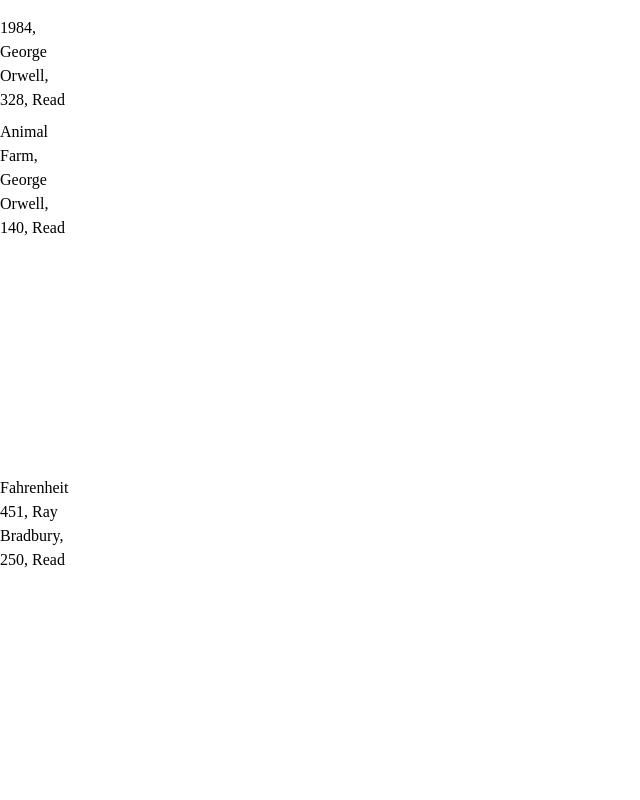
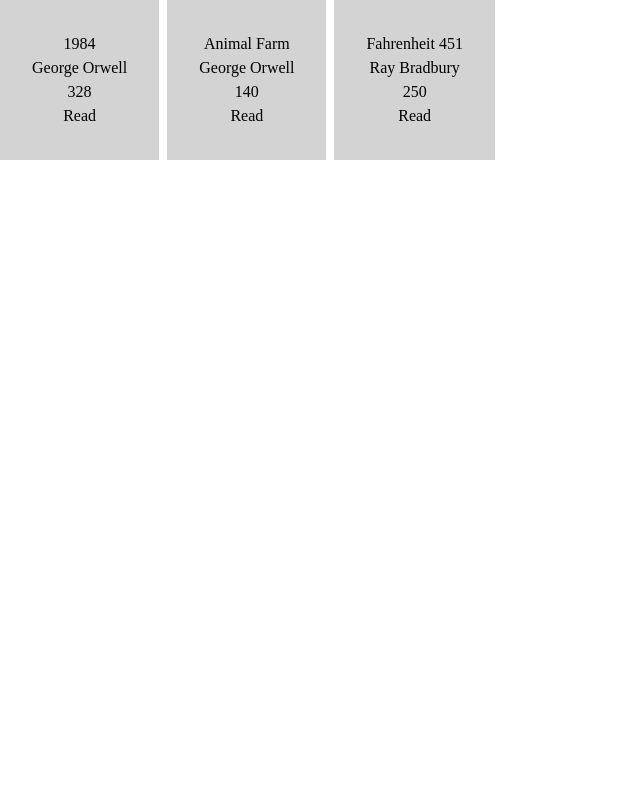
Before and after one commit to Liyang-86/library, a plain HTML site: page index.html in a window 1280 px wide. Shown: the whole page, without its empty margins (0-640 px from the left). Drawn offline with Linux system fonts and the light colour scheme.

Commit message:
construct bookshelf

```diff
--- a/index.html
+++ b/index.html
@@ -8,13 +8,7 @@
     <title>Library</title>
 </head>
 <body>
-    <div class="container">
-        <div class="add-book">
-
-        </div>
-        <div class="bookshelf">
-
-        </div>
+    <div class="bookshelf">
     </div>
 </body>
 </html>
--- a/script.js
+++ b/script.js
@@ -6,7 +6,7 @@ function Book(title, author, pages, read) {
     this.pages = pages;
     this.read = read;
     this.info = function() {
-        return `${this.title}, ${this.author}, ${this.pages}, ${this.read ? 'Read' : 'Not Read'}`;
+        return `${this.title}<br>${this.author}<br>${this.pages}<br>${this.read ? 'Read' : 'Not Read'}`;
     };
 }
 
@@ -15,7 +15,7 @@ function addBooktoLibrary(title, author, pages, read) {
     myLibrary.push(book);
 }
 
-// TPre-add book
+// Pre-add book
 addBooktoLibrary('1984', 'George Orwell', 328, true);
 addBooktoLibrary('Animal Farm', 'George Orwell', 140, true);
 addBooktoLibrary('Fahrenheit 451', 'Ray Bradbury', 250, true);
@@ -26,10 +26,9 @@ function displayBook() {
     for (const book of myLibrary) {
         const div = document.createElement('div');
         div.innerHTML = book.info();
+        div.classList.add('book');
         bookShelf.appendChild(div);
     }
-    // loop thru books in array
-    // display on DOM
 }
 
 displayBook();
--- a/styles.css
+++ b/styles.css
@@ -48,15 +48,17 @@
   }
 
 /* Custom Styles */
-.container {
-  min-height: 100vh;
-  display: grid;
-  gap: 1em;
-  grid: min-content auto / 1fr;
-}
-
 .bookshelf {
   display: grid;
   gap: 0.5em;
-  grid: min-content / min-content;
+  grid-template-columns: repeat(10, 1fr);
+  grid-template-rows: 1fr;
 }
+
+.book {
+  white-space: nowrap;
+  background-color: lightgray;
+  height: 10em;
+  padding: 2em;
+  text-align: center;
+}
```
